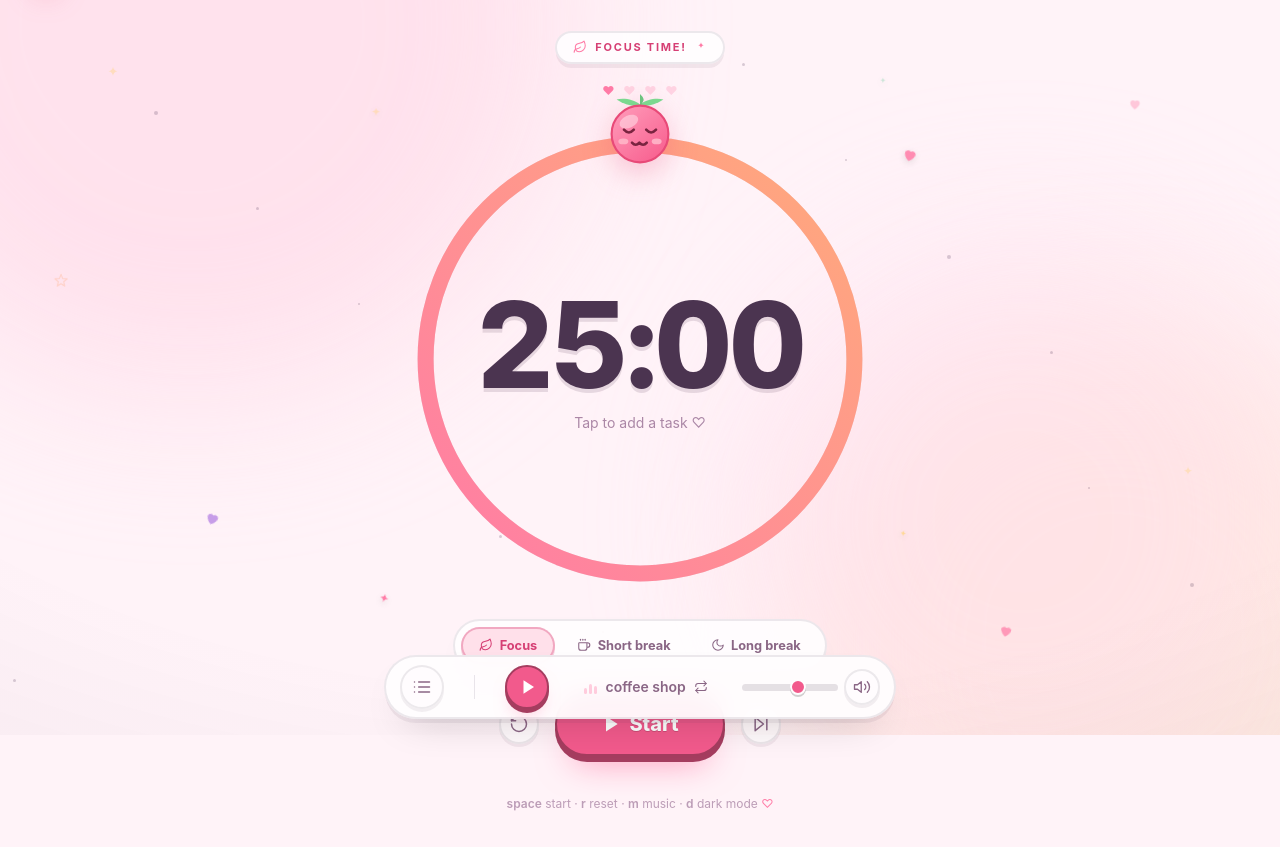
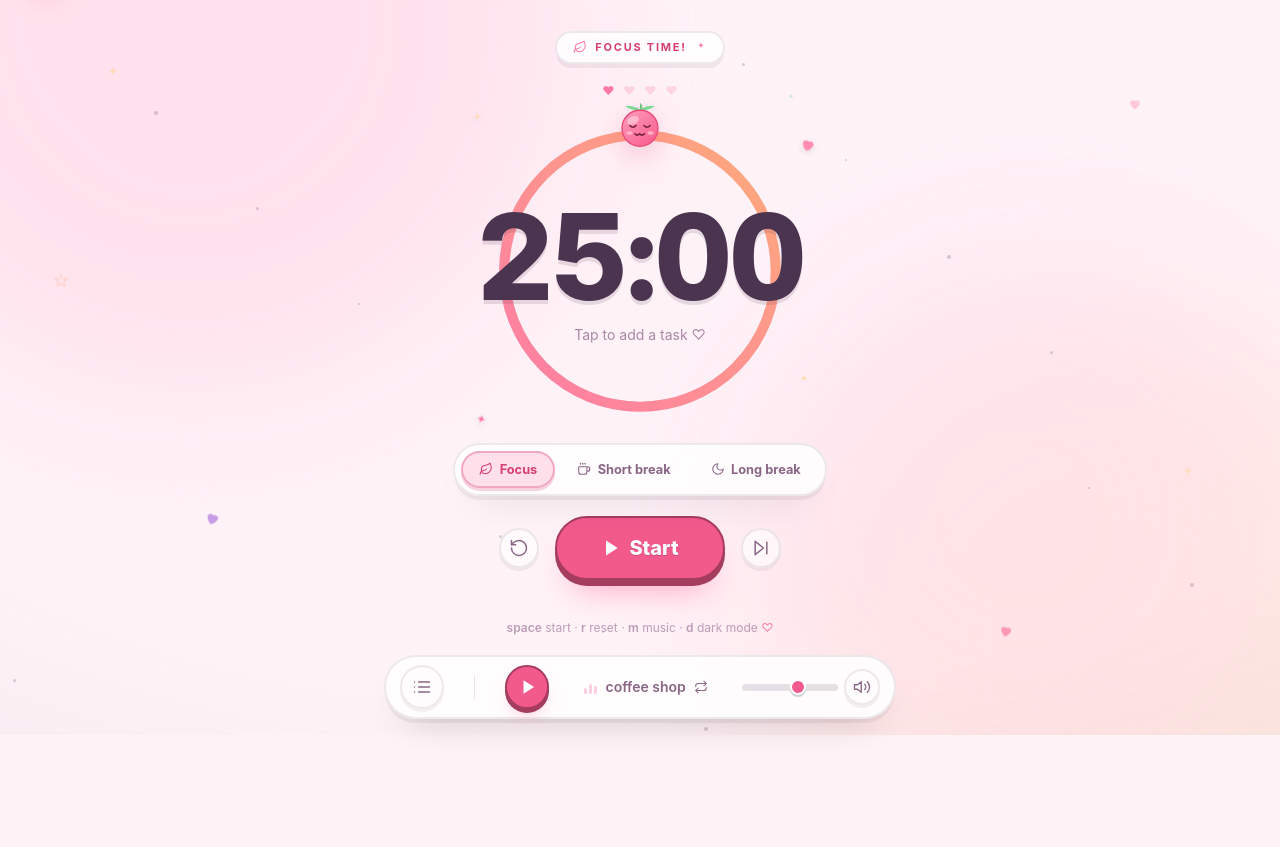
Before and after one commit to nvzard/cutepomodorotimer.com, an Astro site: page / in a window 1280 px wide. Shown: the part 65-912 px from the top of the page. After the commit the page ends 845 px from the top, so only its background shows below. Built offline with nearby package versions, Linux system fonts and the light colour scheme; Astro itself is replaced by a stand-in of ours.

Commit message:
Fix music pane overlapping
Signed-off-by: Nitanshu Vashistha <nitanshu.vzard@gmail.com>

```diff
--- a/src/components/Timer.astro
+++ b/src/components/Timer.astro
@@ -34,7 +34,7 @@ import Mascot from './Mascot.astro';
 
 		<svg
 			viewBox="0 0 300 300"
-			class="h-[min(74vw,30rem)] w-[min(74vw,30rem)] -rotate-90"
+			class="h-[min(74vw,30rem,max(calc(100dvh_-_31rem),12rem))] w-[min(74vw,30rem,max(calc(100dvh_-_31rem),12rem))] -rotate-90"
 			aria-hidden="true"
 		>
 			<defs>
```
